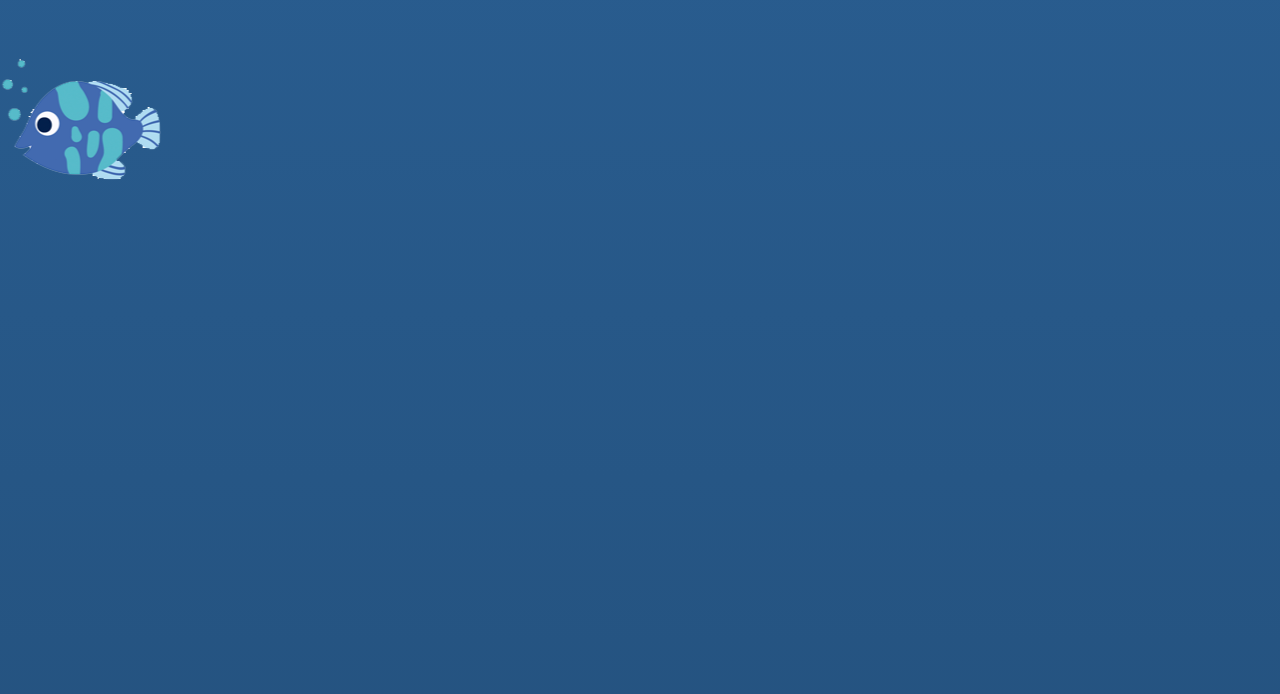
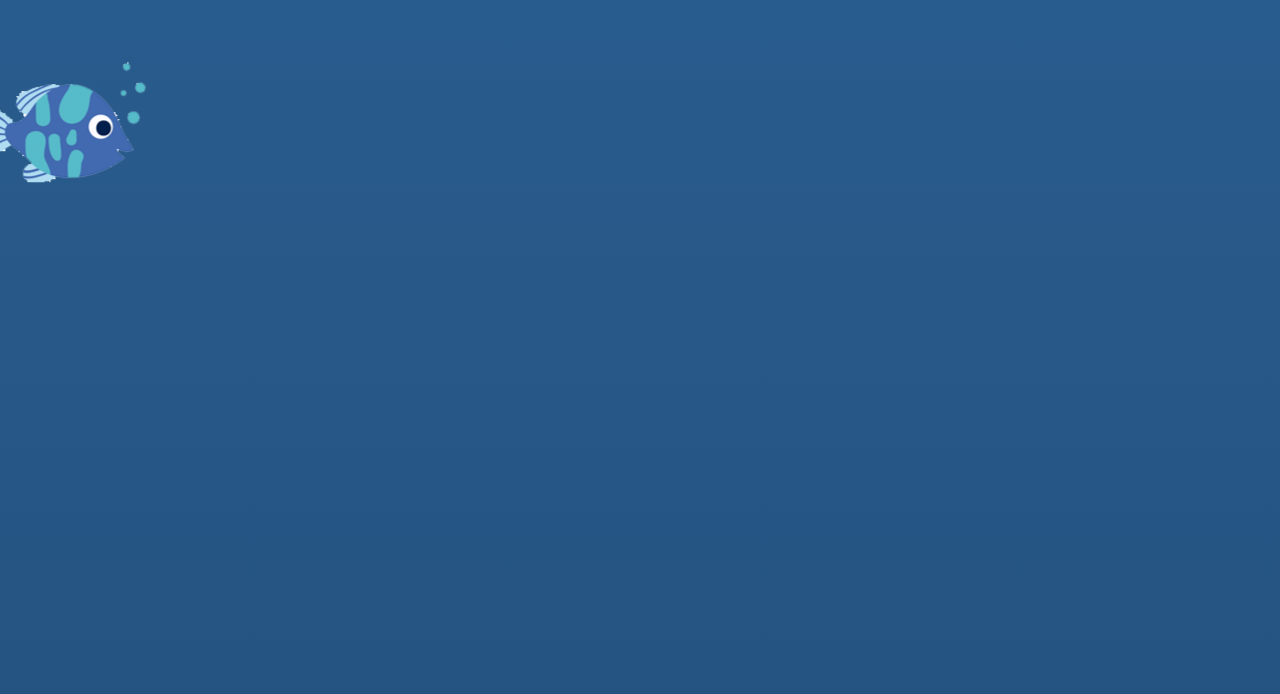
Before and after one commit to destu3/teamx, a React (Create React App) app: page /ocean in a window 1280 px wide. Shown: the part 1606-2300 px from the top of the page. Built offline with nearby package versions, Linux system fonts and the light colour scheme; the HTML template or start-up script is replaced by a standard one; a web font is replaced by a local one.

Commit message:
made the fish interactive

```diff
--- a/src/pages/OceanGame.css
+++ b/src/pages/OceanGame.css
@@ -101,24 +101,35 @@ body {
   background: linear-gradient(0deg, black 0%, #1e4469 50%,#2F6AA4 100%);
   top: 400px;
   height: 800%;
-  z-index: 1;
+
 }
 
 @keyframes fishSwimLeft {
     0% {
-      transform: translateX(0);
+      transform: translateX(0) translateY(0);
     }
     100% {
-      transform: translateX(-150%);
+      transform: translateX(-150%) translateY(5%);
     }
   }
 
   @keyframes fishSwimRight {
     0% {
-      transform: translateX(-150%) scaleX(-1);
+      transform: translateX(-150%) scaleX(-1) translateY(0);
     }
     100% {
-      transform: translateX(0) scaleX(-1);
+      transform: translateX(0) scaleX(-1) translateY(5%);
+    }
+  }
+
+  @keyframes fishSwimAway {
+    0% {
+      transform: translateX(0);
+      opacity: 1;
+    }
+    100% {
+      transform: translateX(-400%);
+      opacity: 0;
     }
   }
 
@@ -126,9 +137,11 @@ body {
     position: absolute;
     -webkit-transform: scaleX(0);
     transform: scaleX(0);
-    animation: fishSwimLeft 15s linear alternate infinite; /* Swim left */
+    animation: fishSwimLeft var(--animation-duration) linear alternate infinite;
+    cursor: pointer;
+    z-index: 20;
   }
 
   .fish.flip {
-    animation: fishSwimRight 15s linear alternate infinite; /* Swim right */
+    animation: fishSwimRight var(--animation-duration) linear alternate infinite;
   }
--- a/src/pages/OceanGame.jsx
+++ b/src/pages/OceanGame.jsx
@@ -39,8 +39,20 @@ const OceanGame = () => {
 
             sea4Div.appendChild(fishImage);
 
+            const randomAnimationDuration = `${Math.random() * 20 + 2}s`;
+            fishImage.style.setProperty('--animation-duration', randomAnimationDuration);
+
             fishImage.addEventListener('animationiteration', () => {
                 fishImage.classList.toggle('flip');
+              });
+
+              fishImage.addEventListener('click', () => {
+
+                fishImage.style.animation = 'fishSwimAway 0.5s linear';
+                fishImage.addEventListener('animationend', () => {
+                fishImage.remove();
+
+                });
               });
           };
 
```
